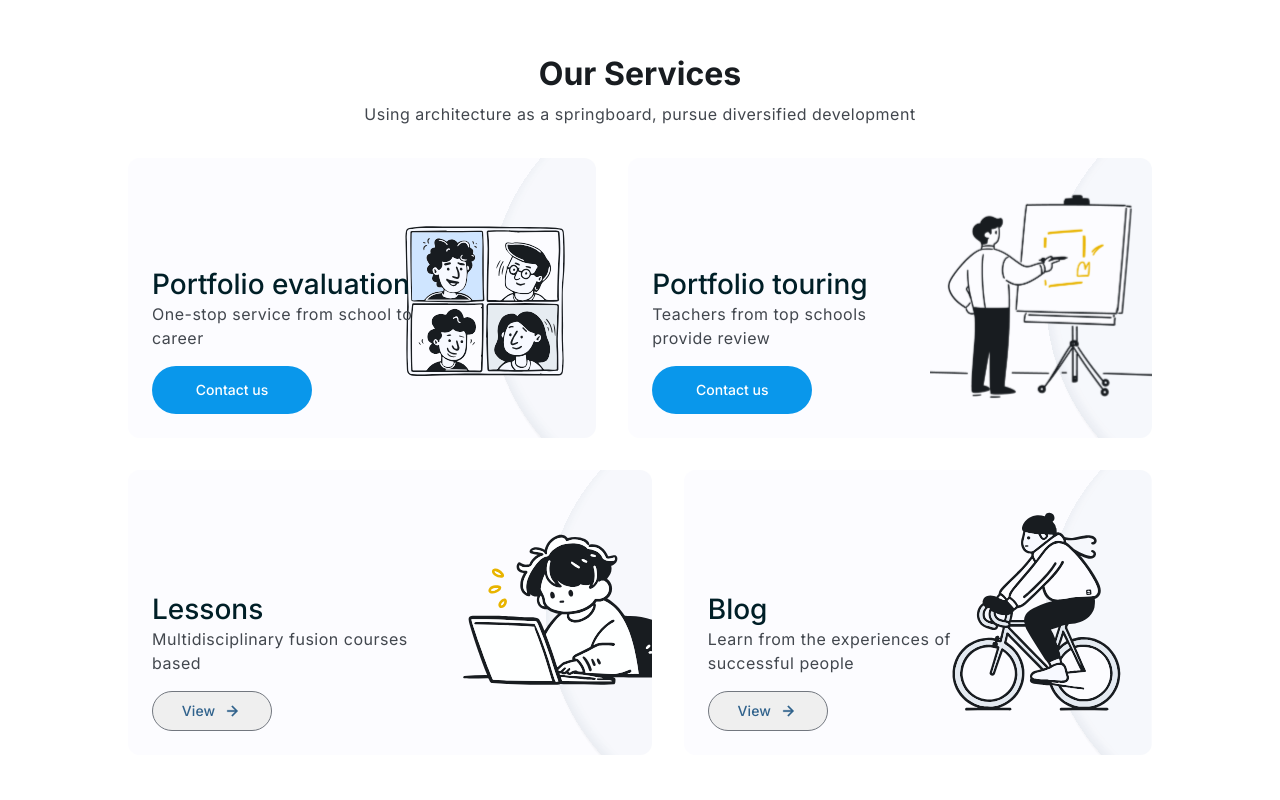
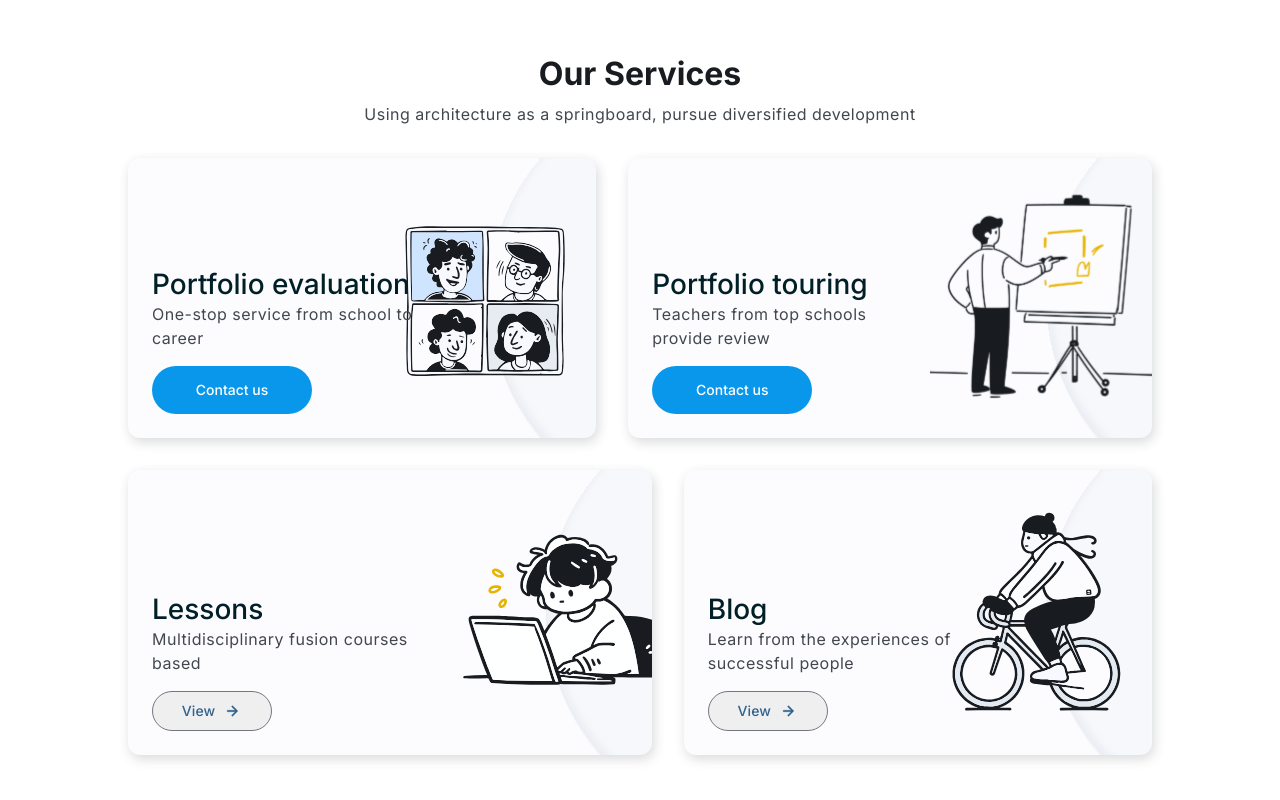
Before and after one commit to CamuStudio/CamuServer, a React (Vite) app in the folder camu/: page / in a window 1280 px wide. Shown: the part 866-1666 px from the top of the page. Built offline with nearby package versions, Linux system fonts and the light colour scheme.

Commit message:
Updated Service page's styles

```diff
--- a/camu/src/pages/ServicePage.module.css
+++ b/camu/src/pages/ServicePage.module.css
@@ -31,6 +31,7 @@
     align-items: flex-end;
     gap: 13px;
     border-radius: var(--Corner-radius-Small, 12px);
+    box-shadow: 2px 4px 11.6px 0px rgba(45, 49, 53, 0.18);
     background: var(--M3-sys-light-surface-container-highest, #FCFCFF);
     background-repeat: no-repeat;
     background-position: right;
```
